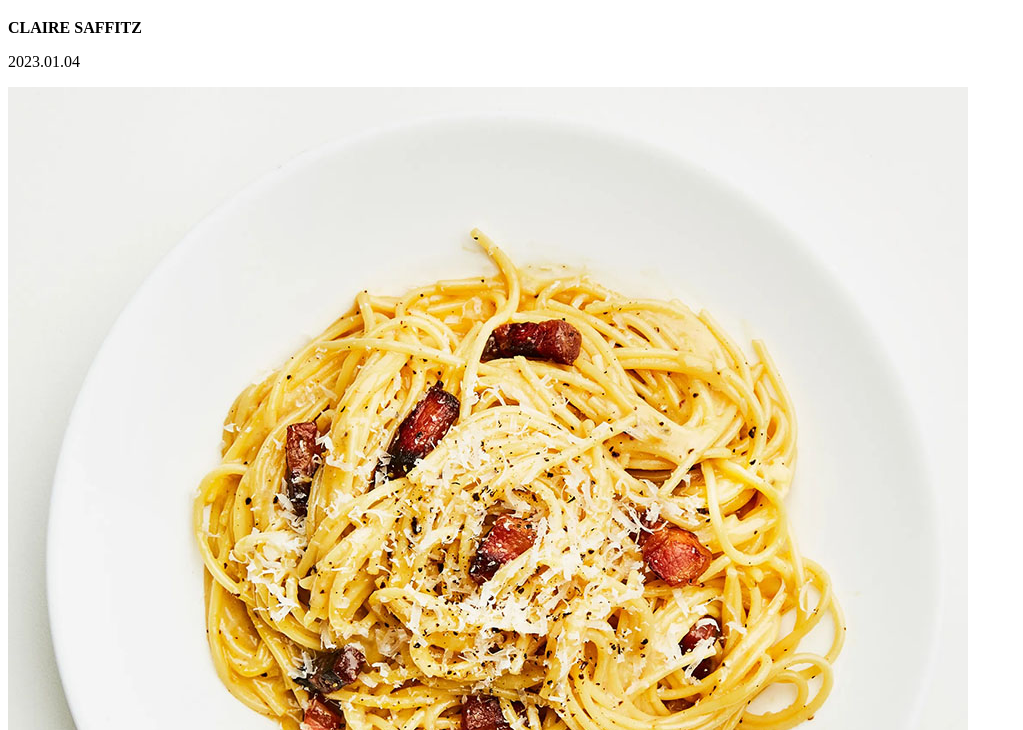
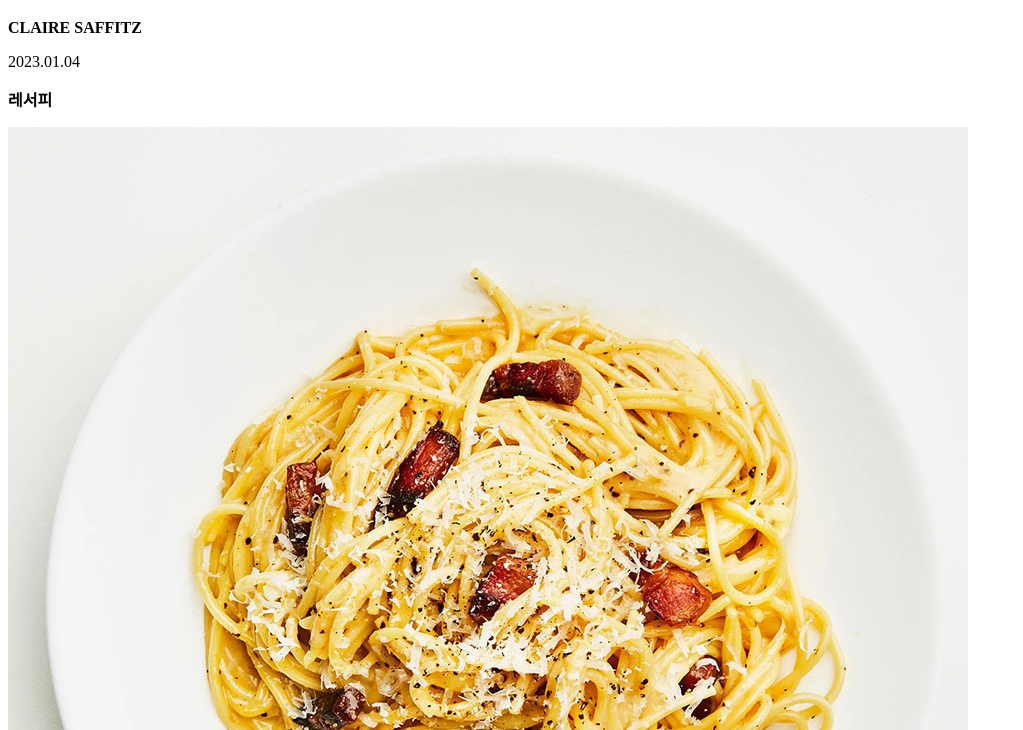
Before and after one commit to d972303/-------_202021227, a plain HTML site: page second.html in a window 1280 px wide. Shown: the part 70-800 px from the top of the page, without its empty margins (0-1023 px from the left). Drawn offline with Linux system fonts and the light colour scheme.

Commit message:
2주차 과제

```diff
--- a/second.html
+++ b/second.html
@@ -9,7 +9,6 @@
     <h1>카르보나라</h1>
     <p><strong>CLAIRE SAFFITZ</strong></p>
     <p>2023.01.04</p>
-    <img src="./img/pasta-carbonara.jpg" alt="" />
     <p><strong>레서피</strong></p>
     <img src="./img/pasta-carbonara.jpg " alt="" />
     <p>
```
